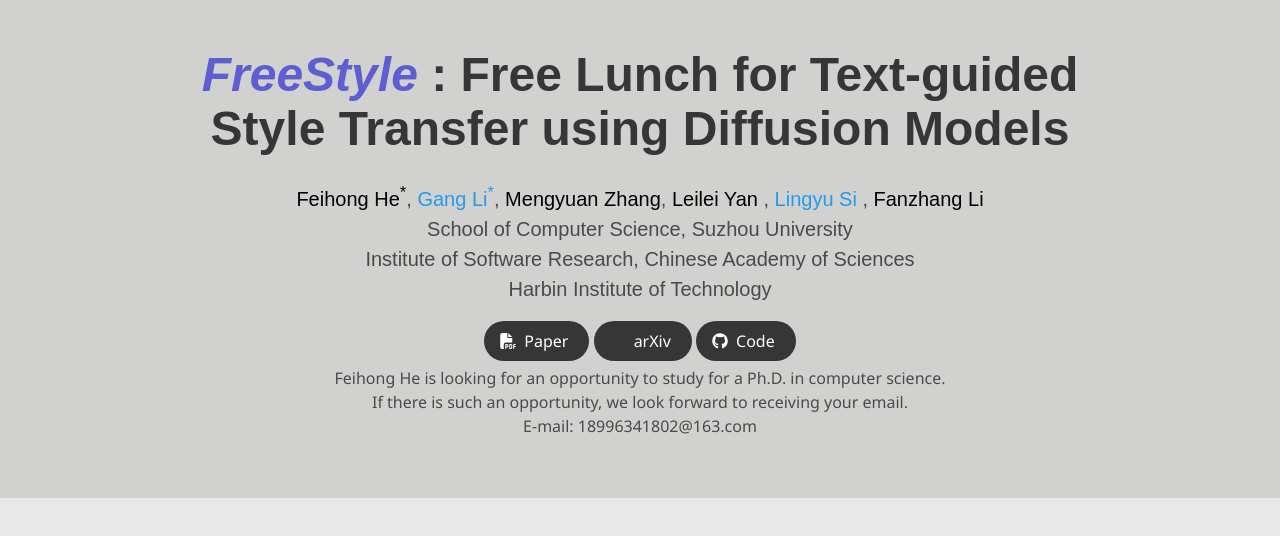
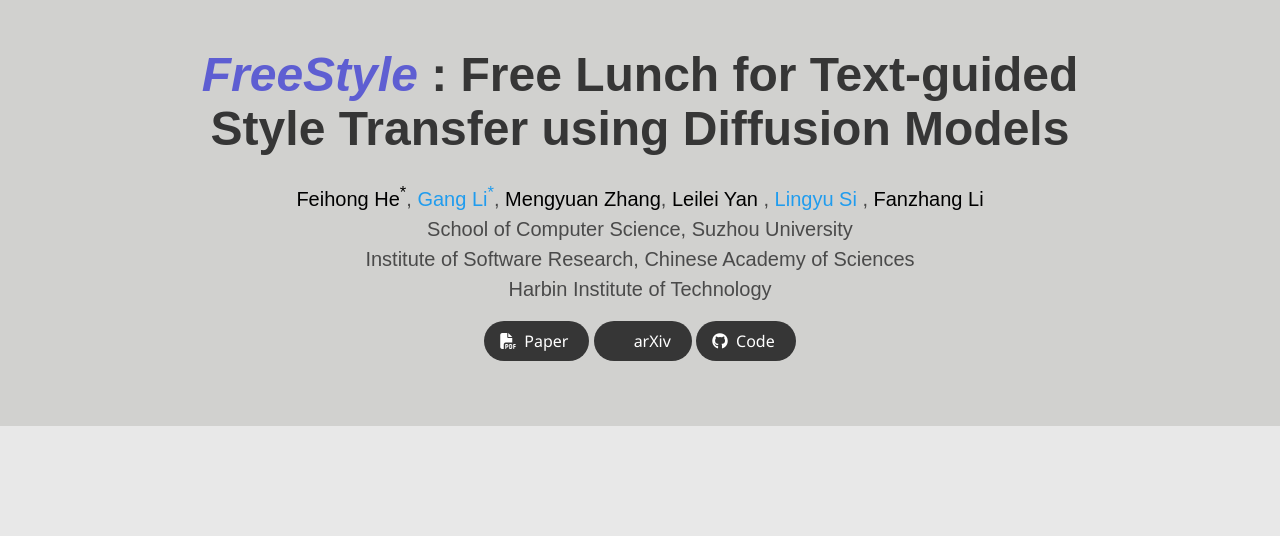
Before and after one commit to FreeStyleFreeLunch/FreeStyleFreeLunch.github.io, a plain HTML site: page index.html in a window 1280 px wide. Shown: the top 536 px of the page. Drawn offline with nearby package versions, Linux system fonts and the light colour scheme; a script that the page names is missing; some icons are missing; files whose address does not match are found by name; a web font is replaced by a local one.

Commit message:
Update index.html

```diff
--- a/index.html
+++ b/index.html
@@ -129,10 +129,6 @@
                   <span>Code</span>
                   </a>
               </span>
-
-              <div>Feihong He is looking for an opportunity to study for a Ph.D. in computer science. </div>
-              <div>If there is such an opportunity, we look forward to receiving your email.</div>
-              <div>E-mail: 18996341802@163.com</div>
 
 
               <!-- Code Link. -->
```
